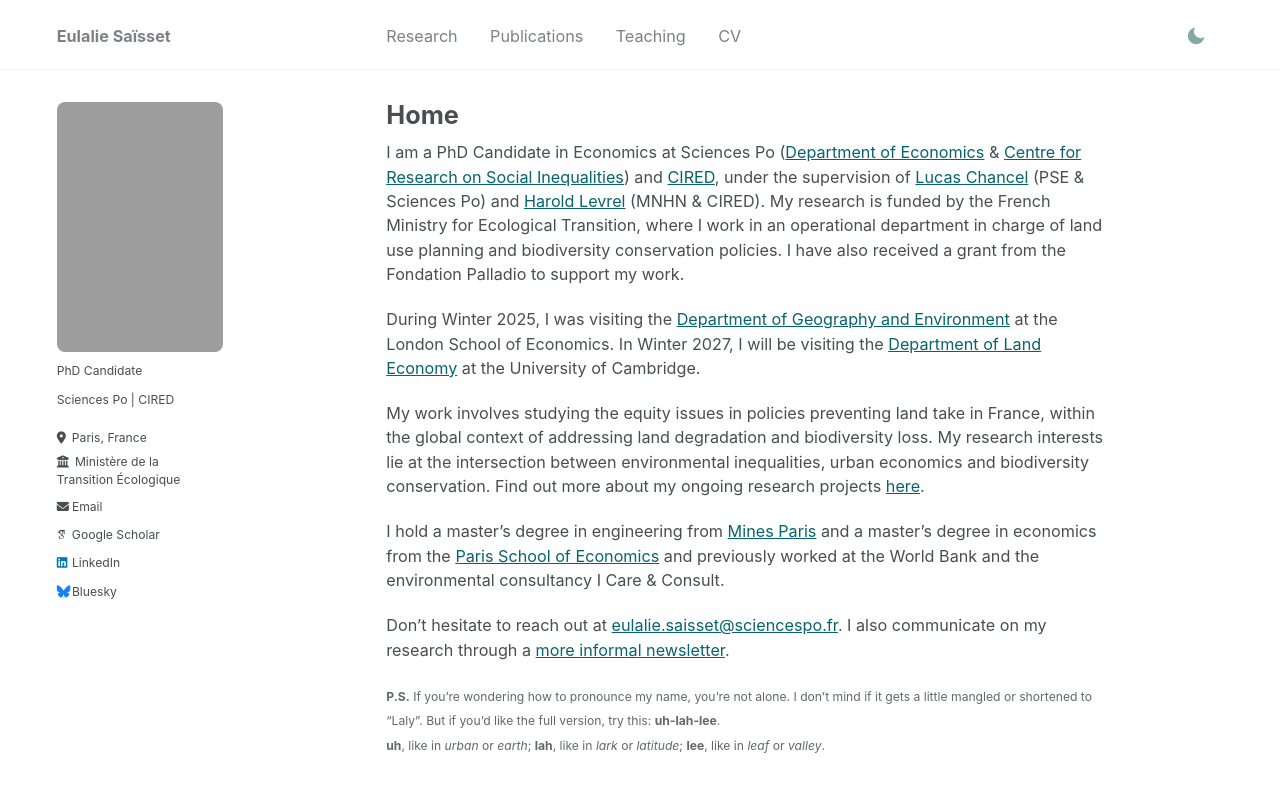
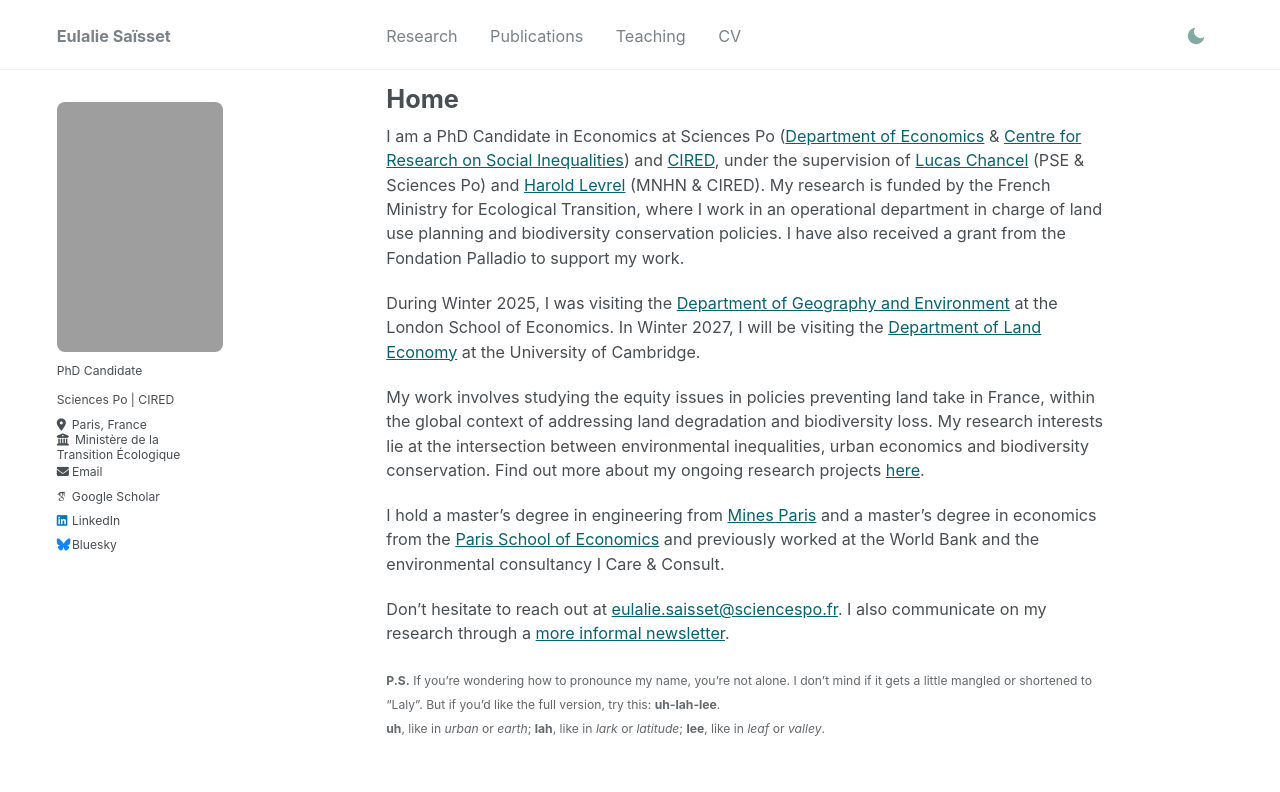
Before and after one commit to eulaliesaisset/eulaliesaisset.github.io, a Jekyll site: the page built from _pages/about.md, in a window 1280 px wide and 947 px high. Shown: the top 792 px of the window. Built offline with Jekyll 4.4.1, drawn with Linux system fonts in a browser that asks for light colours; some web fonts are replaced.

Commit message:
Tighten vertical spacing in sidebar
Co-Authored-By: Claude Sonnet 5.5 <noreply@anthropic.com>

```diff
--- a/_sass/_page.scss
+++ b/_sass/_page.scss
@@ -5,7 +5,7 @@
 #main {
   @include container;
   @include clearfix;
-  margin-top: 2em;
+  margin-top: 1em;
   padding-left: 1em;
   padding-right: 1em;
   animation: intro 0.3s both;
--- a/_sass/_sidebar.scss
+++ b/_sass/_sidebar.scss
@@ -170,8 +170,8 @@
   margin: 0;
 
   @include breakpoint($large) {
-    margin-top: 10px;
-    margin-bottom: 20px;
+    margin-top: 6px;
+    margin-bottom: 8px;
   }
 }
 
@@ -201,6 +201,11 @@
       display: none;
     }
   }
+}
+
+.sidebar .author__urls li {
+  margin: 0;
+  line-height: 1.25;
 }
 
 .author__urls {
```
